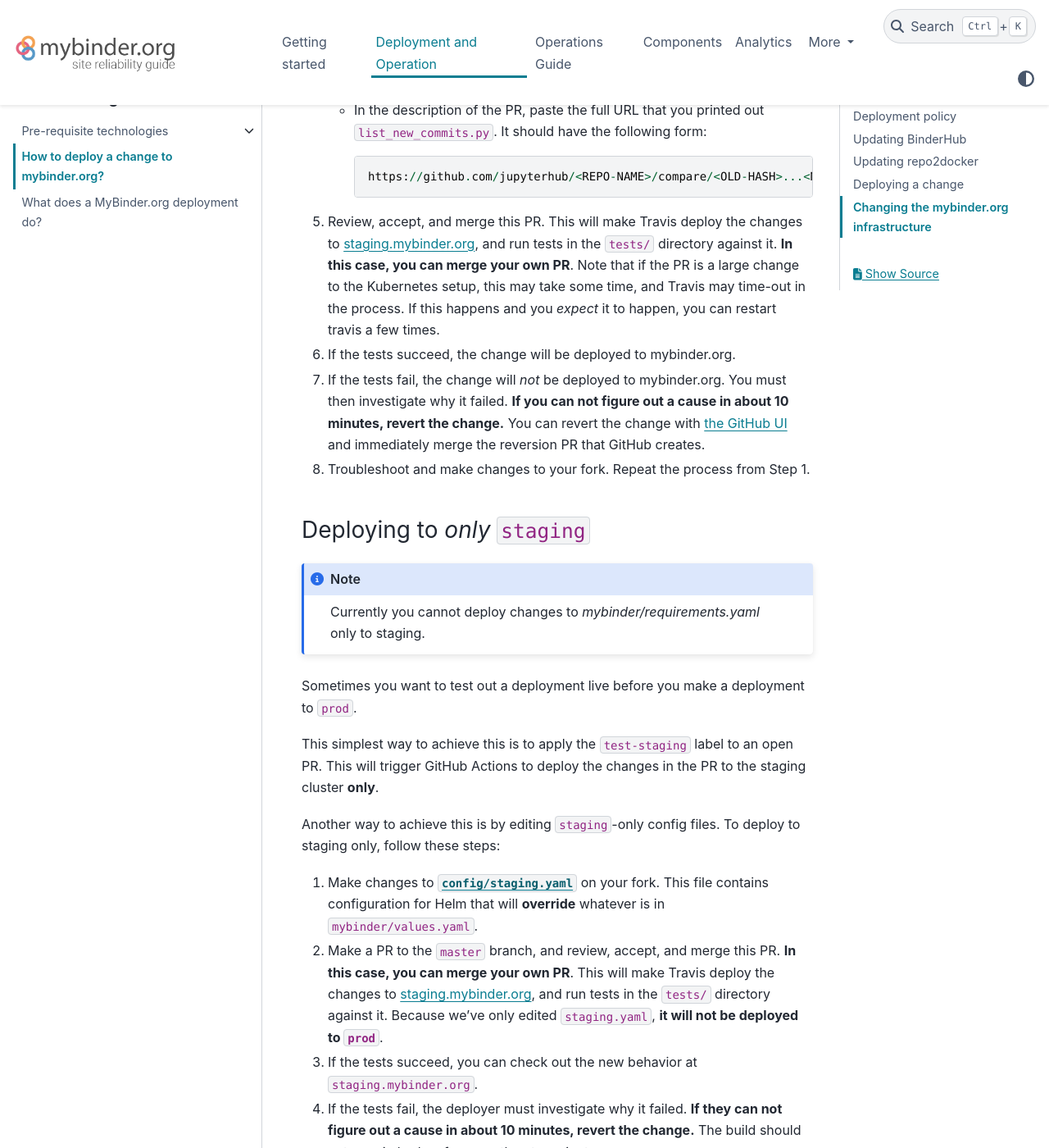
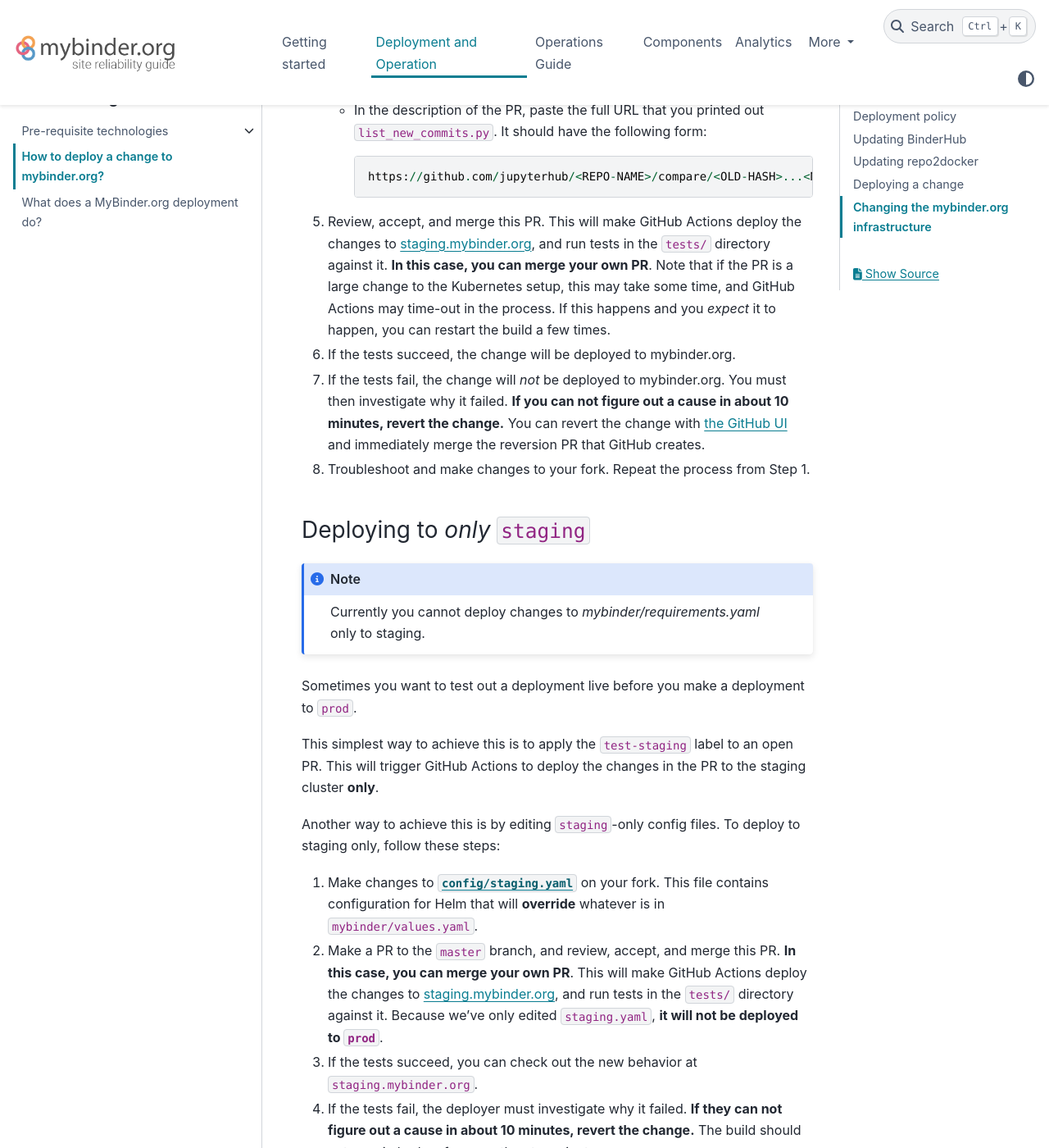
Before and after one commit to jupyterhub/mybinder.org-deploy, a Sphinx documentation site: the page built from docs/source/deployment/how.md, in a window 1280 px wide and 1400 px high, scrolled down 3977 px. Shown: the whole window at 82% size. Built offline with Sphinx 7.4.7 and the PyData theme 0.15.4, drawn with Linux system fonts in a browser that asks for light colours.

Commit message:
Update Travis references to GitHub Actions

```diff
--- a/docs/source/deployment/how.md
+++ b/docs/source/deployment/how.md
@@ -161,12 +161,12 @@ master.
 
           https://github.com/jupyterhub/<REPO-NAME>/compare/<OLD-HASH>...<NEW-HASH>
 
-5. Review, accept, and merge this PR. This will make Travis deploy the changes
+5. Review, accept, and merge this PR. This will make GitHub Actions deploy the changes
    to [staging.mybinder.org](https://staging.mybinder.org), and run tests in the `tests/`
    directory against it. **In this case, you can merge your own PR**. Note that if the
-   PR is a large change to the Kubernetes setup, this may take some time, and Travis may
+   PR is a large change to the Kubernetes setup, this may take some time, and GitHub Actions may
    time-out in the process. If this happens and you _expect_ it to happen, you can restart
-   travis a few times.
+   the build a few times.
 6. If the tests succeed, the change will be deployed to mybinder.org.
 7. If the tests fail, the change will *not* be deployed to mybinder.org.
    You must then investigate why it failed. **If you can
@@ -194,7 +194,7 @@ to staging only, follow these steps:
    whatever is in `mybinder/values.yaml`.
 2. Make a PR to the `master` branch, and review, accept, and merge this PR.
    **In this case, you can merge your own PR**.
-   This will make Travis deploy the changes
+   This will make GitHub Actions deploy the changes
    to [staging.mybinder.org](https://staging.mybinder.org), and run tests in the `tests/`
    directory against it. Because we've only edited `staging.yaml`, **it will not
    be deployed to `prod`**.
```
